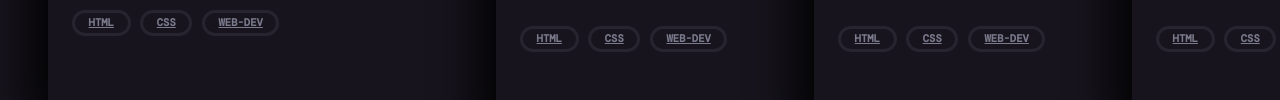
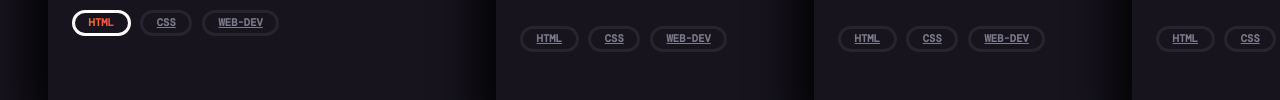
Before and after one commit to jdwjdwjdw/CSS-card-tricks, a plain HTML site: page index.html in a window 1280 px wide. In both pictures the pointer is over the link 101 px from the left and 341 px from the top of the page. Shown: the part 303-403 px from the top of the page. Drawn offline with nearby package versions, Linux system fonts and the light colour scheme; a web font is replaced by a local one.

Commit message:
Added hover styles for tags

```diff
--- a/card.css
+++ b/card.css
@@ -120,4 +120,12 @@ body {
 }
 
 .tags a:hover {
+	background: linear-gradient(90deg, #ff8a00, #e52e71);
+	text-shadow: none;
+	-webkit-text-fill-color: transparent;
+	-webkit-background-clip: text;
+	-webkit-box-decoration-break: clone;
+	box-decoration-break: clone;
+	background-clip: text;
+	border-color: white;
 }
```
